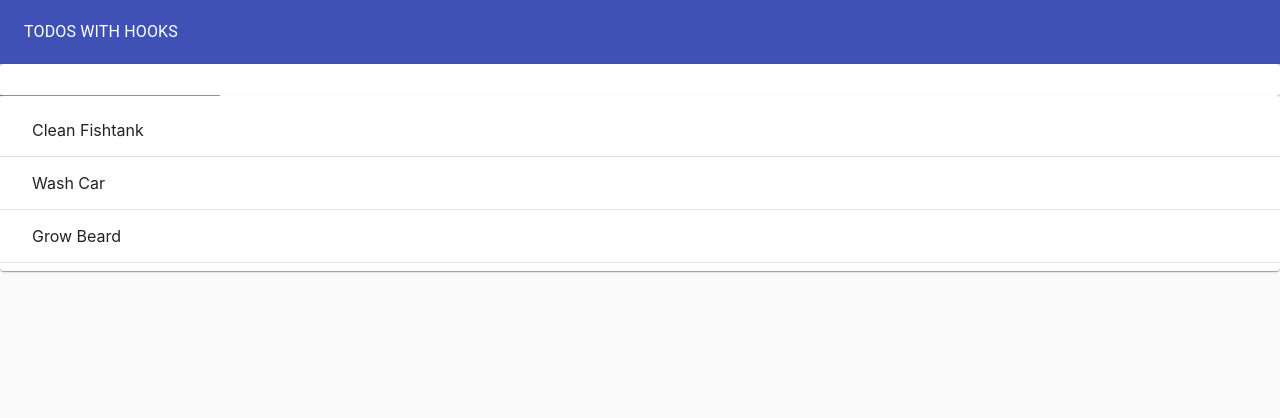
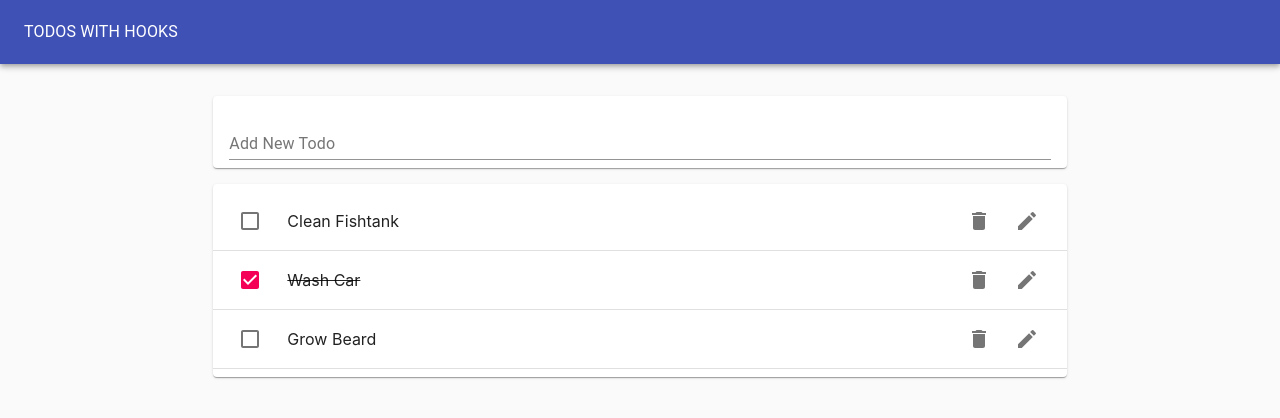
Before and after one commit to axelobscura/superlista, a React (Create React App) app: page / in a window 1280 px wide. Shown: the top 418 px of the page. Built offline with nearby package versions, Linux system fonts and the light colour scheme.

Commit message:
Adding the lis items

```diff
--- a/package.json
+++ b/package.json
@@ -5,6 +5,7 @@
   "homepage": "https://axelobscura.github.io/superlista",
   "dependencies": {
     "@material-ui/core": "^4.7.1",
+    "@material-ui/icons": "^4.5.1",
     "gh-pages": "^2.1.1",
     "react": "^16.12.0",
     "react-dom": "^16.12.0",
--- /dev/null
+++ b/src/Todo.js
@@ -0,0 +1,29 @@
+import React from 'react';
+import ListItem from '@material-ui/core/ListItem';
+import ListItemText from '@material-ui/core/ListItem';
+import Checkbox from '@material-ui/core/Checkbox';
+import IconButton from '@material-ui/core/IconButton';
+import DeleteIcon from '@material-ui/icons/Delete';
+import EditIcon from '@material-ui/icons/Edit';
+import ListItemSecondaryAction from '@material-ui/core/ListItemSecondaryAction';
+
+function Todo({ task, completed }){
+  return (
+    <ListItem>
+      <Checkbox tabIndex={-1} checked={completed} />
+      <ListItemText style={{textDecoration: completed ? "line-through" : "none"}}>
+        {task}
+      </ListItemText>
+      <ListItemSecondaryAction>
+        <IconButton aria-label="Delete">
+          <DeleteIcon />
+        </IconButton>
+        <IconButton aria-label="Edit">
+          <EditIcon />
+        </IconButton>
+      </ListItemSecondaryAction>
+    </ListItem>
+  )
+}
+
+export default Todo;
--- a/src/TodoApp.js
+++ b/src/TodoApp.js
@@ -5,6 +5,8 @@
 import Toolbar from '@material-ui/core/Toolbar';
 import TodoList from './TodoList';
 import TodoForm from './TodoForm';
+import Grid from '@material-ui/core/Grid';
+
 
 function TodoApp(){
   const initialTodos = [
@@ -31,8 +33,12 @@
             <Typography color="inherit">TODOS WITH HOOKS</Typography>
           </Toolbar>
         </AppBar>
-        <TodoForm addTodo={addTodo} />
-        <TodoList todos={todos}/>
+        <Grid container justify='center' style={{marginTop: '1rem'}}>
+          <Grid item xs={11} md={8} lg={8}>
+            <TodoForm addTodo={addTodo} />
+            <TodoList todos={todos}/>
+          </Grid>
+        </Grid>
     </Paper>
   )
 }
--- a/src/TodoForm.js
+++ b/src/TodoForm.js
@@ -6,14 +6,20 @@
 function TodoForm({addTodo}){
   const [value, handleChange, reset] = useInputState("");
   return(
-    <Paper>
+    <Paper style={{ margin: '1rem 0', padding: '0 1rem' }}>
       <form
       onSubmit={e => {
         e.preventDefault();
         addTodo(value);
         reset();
       }}>
-        <TextField value={value} onChange={handleChange}/>
+        <TextField
+          value={value}
+          onChange={handleChange}
+          margin="normal"
+          label="Add New Todo"
+          fullWidth
+        />
       </form>
     </Paper>
   )
--- a/src/TodoList.js
+++ b/src/TodoList.js
@@ -1,9 +1,9 @@
 import React from 'react';
+import Todo from './Todo';
 import Paper from '@material-ui/core/Paper';
 import List from '@material-ui/core/List';
 import Divider from '@material-ui/core/Divider';
-import ListItem from '@material-ui/core/ListItem';
-import ListItemText from '@material-ui/core/ListItem';
+
 
 function TodoList(props){
   return(
@@ -11,9 +11,7 @@
       <List>
         {props.todos.map(todo => (
           <>
-          <ListItem>
-            <ListItemText>{todo.task}</ListItemText>
-          </ListItem>
+          <Todo task={todo.task} key={todo.id} completed={todo.completed} />
           <Divider />
           </>
         ))}
```
Also changed, not shown: 2 other files (tests, documents, lock files or other folders).
